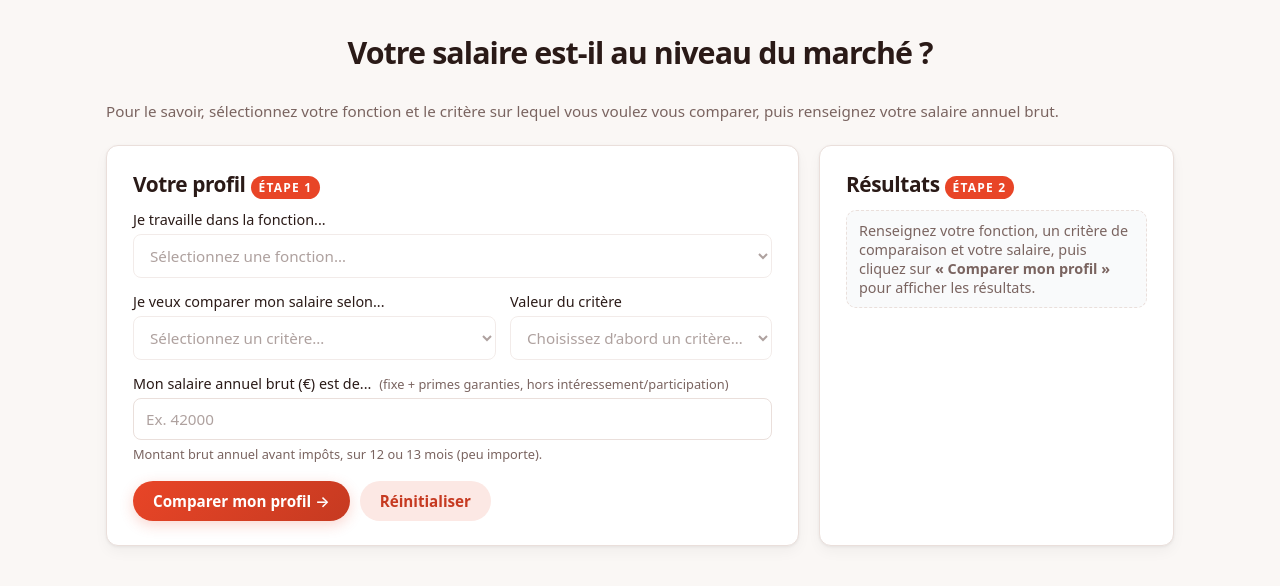
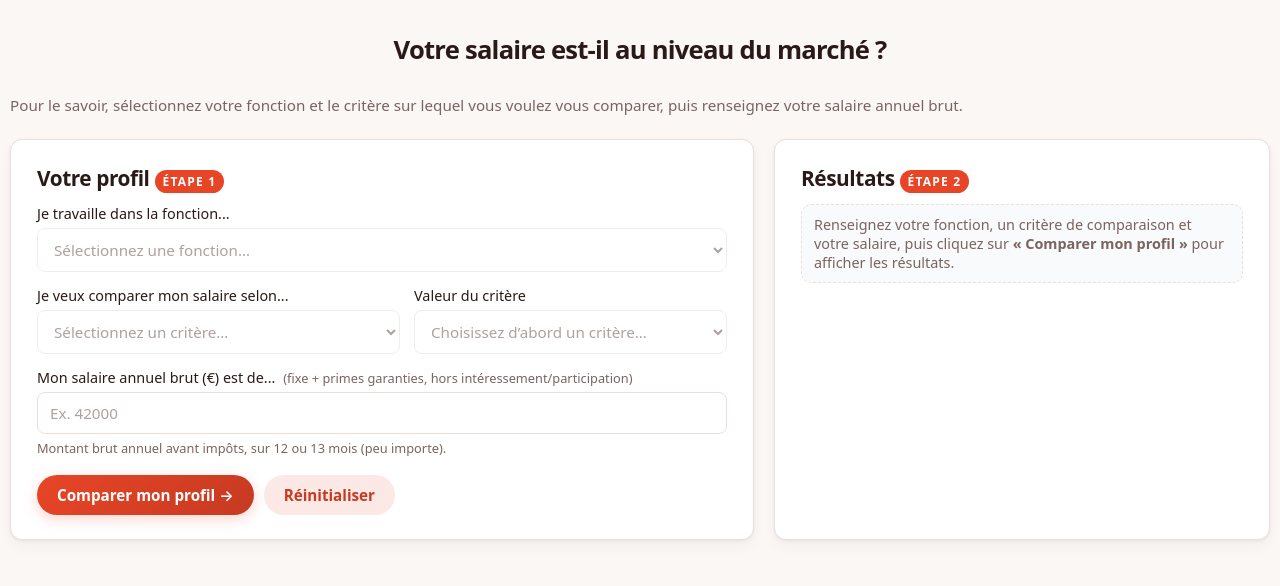
Before and after one commit to Challengesredaction/simulateursalaire, a plain HTML site: page index.html in a window 1280 px wide. Drawn offline with Linux system fonts and the light colour scheme.

Commit message:
Adjust CSS styles for page layout and header

```diff
--- a/index.html
+++ b/index.html
@@ -1,3 +1,5 @@
+
+
 <!DOCTYPE html>
 <html lang="fr">
 <head>
@@ -59,9 +61,9 @@ select:disabled {
 
 
     .page {
-      max-width: 1100px;
+      max-width: none;
       margin: 0 auto;
-      padding: 32px 16px 48px;
+      padding: 32px 10px;
     }
 
     header {
@@ -70,7 +72,7 @@ select:disabled {
 
     header h1 {
       margin: 0 0 8px;
-      font-size: 1.9rem;
+      font-size: 1.6rem;
       letter-spacing: -0.03em;
       text-align: center;
 
```
